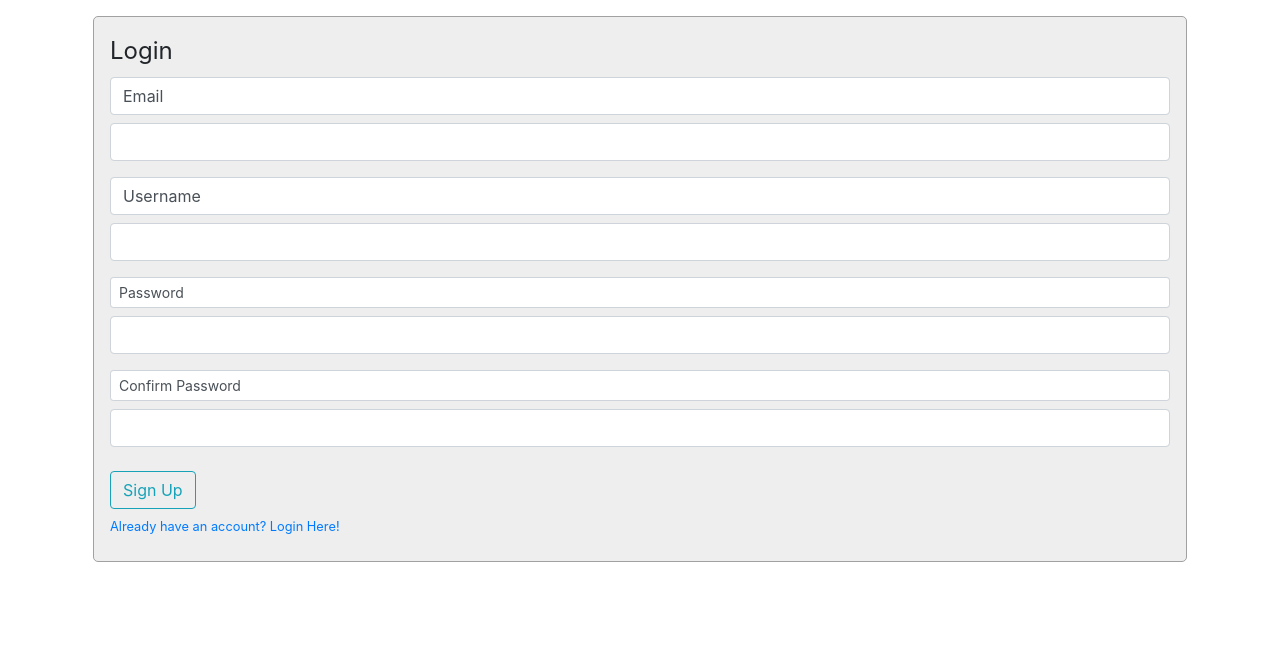
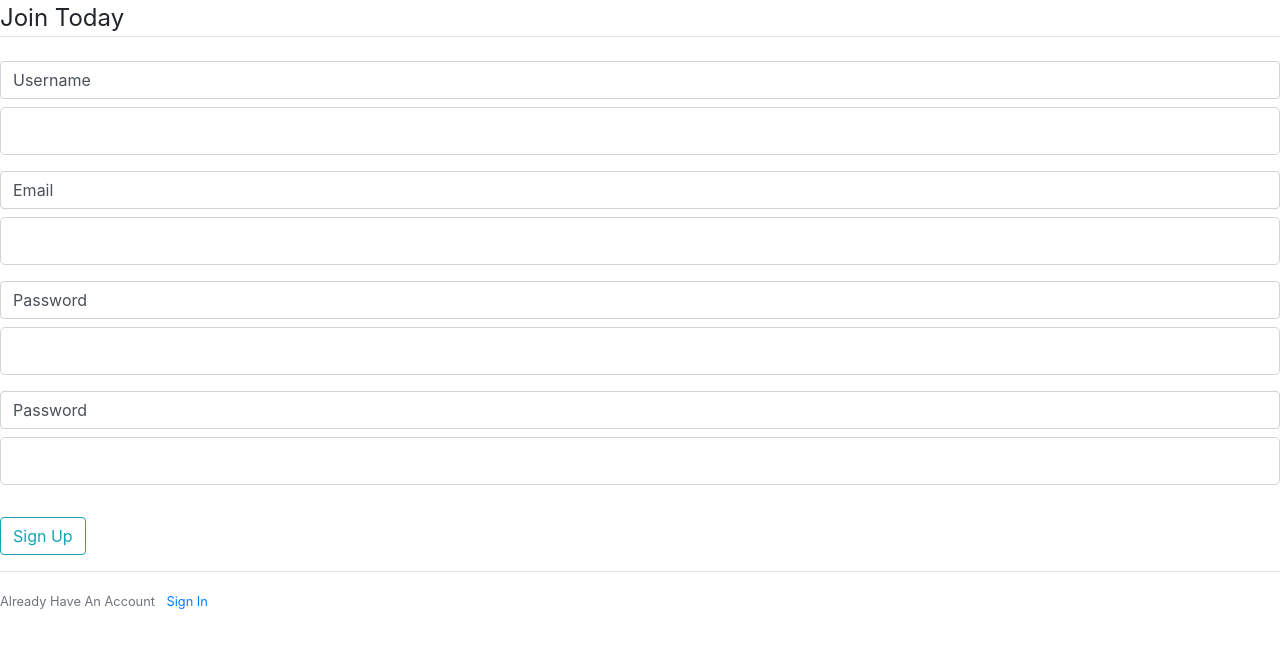
Before and after one commit to IreriVIkki/PitchesIP, a Flask app: page /authenticate/register in a window 1280 px wide. Shown: the part 64-712 px from the top of the page. Run offline with Flask 2, Linux system fonts and the light colour scheme; some libraries are stand-ins or nearby versions.

Commit message:
successfully made the register button add a new user to the database

```diff
--- a/app/auth/forms.py
+++ b/app/auth/forms.py
@@ -1,31 +1,21 @@
 from flask_wtf import FlaskForm
-from wtforms import StringField, PasswordField, SubmitField, BooleanField, ValidationError
-from wtforms.validators import Email, Length, DataRequired
-from ..models import User
+from wtforms import StringField, PasswordField, SubmitField, BooleanField
+from wtforms.validators import DataRequired, Length, Email, EqualTo
 
 
 class LoginForm(FlaskForm):
-    email = StringField('Email', validators=[Email(), DataRequired()])
-    password = PasswordField('Password', validators=[
-                             DataRequired(), Length(min=3, max=20)])
-    remember = BooleanField('Remember Me')
-    submit = SubmitField('LogIn')
+    email = StringField('Email', validators=[DataRequired(), Email()])
+    password = PasswordField('Password', validators=[DataRequired()])
+    remember = BooleanField('Remeber Me')
+    submit = SubmitField('Login')
 
 
-class RegisterForm(FlaskForm):
-    email = StringField('Email', validators=[Email(), DataRequired()])
+class RegistrationForm(FlaskForm):
+
     username = StringField('Username', validators=[
-                           Length(min=2, max=20), DataRequired()])
-    password = PasswordField('Password', validators=[
-                             DataRequired(), Length(min=3, max=20)])
-    confirm_password = PasswordField('Confirm Password', validators=[
-        DataRequired(), Length(min=3, max=20)])
+                           DataRequired(), Length(min=2, max=20)])
+    email = StringField('Email', validators=[DataRequired(), Email()])
+    password = PasswordField('Password', validators=[DataRequired()])
+    confirm_password = PasswordField(
+        'Password', validators=[DataRequired(), EqualTo('password')])
     submit = SubmitField('Sign Up')
-
-    def validate_email(self, data_field):
-        if User.query.filter_by(email=data_field.data).first():
-            raise ValidationError('There is an account with that email')
-
-    def validate_username(self, data_field):
-        if User.query.filter_by(name=data_field.data).first():
-            raise ValidationError('That user name is taken')
--- a/app/auth/views.py
+++ b/app/auth/views.py
@@ -1,24 +1,21 @@
-from flask import render_template, url_for, redirect
-from .forms import RegisterForm, LoginForm
+from flask import render_template, redirect, url_for
 from . import auth
-from .. import db
-from ..models import User
+from .forms import LoginForm, RegistrationForm
+from ..models import db, User
 
 
 @auth.route('/login')
 def login():
-    form = LoginForm()
-    return render_template('auth/login.html', form=form)
+    return render_template('auth/login.html')
 
 
 @auth.route('/register', methods=['GET', 'POST'])
 def register():
-    form = RegisterForm()
+    form = RegistrationForm()
     if form.validate_on_submit():
-        print('WORKS')
-        user = User(email=form.email.data, name=form.name.data,
+        user = User(email=form.email.data, name=form.username.data,
                     password=form.password.data)
         db.session.add(user)
         db.session.commit()
-        return redirect(url_for('auth.login'))
-    return render_template('auth/register.html', form=form)
+        return redirect(url_for('main.home'))
+    return render_template('auth/register.html', title='Register', form=form)
--- a/app/templates/auth/register.html
+++ b/app/templates/auth/register.html
@@ -1,39 +1,80 @@
 {% extends 'layout.html' %}
-
+<!-- this template leads to the page for regestering new users -->
 {% block content %}
-<div class="container mt-3">
-    <div class="field-box">
-        <!-- Adding a csrf tocken tag for providing security for the details -->
+<div class="content-section">
+    <form action="" method="POST">
+        <!-- this hidden tag adds a crsf tocken that provides protection for your shit -->
         {{ form.hidden_tag() }}
-        <form action="">
-            <fieldset>
-                <legend>Login</legend>
+        <!-- field set groups together shit that is related to each other -->
+        <fieldset class="form-group">
+            <!-- legend gives a dope ass title to a form field -->
+            <legend class="border-bottom mb-4">Join Today</legend>
             <div class="form-group">
-                    {{ form.email.label(class='form-control ') }}
-                    {{ form.email(class='form-control') }}
+                {{ form.username.label(class='form-control') }}
+                {% if form.username.errors %}
+                {{ form.username(class='form-control form-control-lg is-invalid') }}
+                <div class="invalid-feedback">
+                    {% for error in form.username.errors %}
+                    <span>{{ error }}</span>
+                    {% endfor %}
+                </div>
+                {% else %}
+                {{ form.username(class='form-control form-control-lg') }}
+                {% endif %}
             </div>
             <div class="form-group">
-                    {{ form.username.label(class='form-control ') }}
-                    {{ form.username(class='form-control') }}
+                {{ form.email.label(class='form-control') }}
+                {% if form.email.errors %}
+                {{ form.email(class='form-control form-control-lg is-invalid') }}
+                <div class="invalid-feedback">
+                    {% for error in form.email.errors %}
+                    <span>{{ error }}</span>
+                    {% endfor %}
+                </div>
+                {% else %}
+                {{ form.email(class='form-control form-control-lg') }}
+                {% endif %}
             </div>
             <div class="form-group">
-                    {{ form.password.label(class='form-control form-control-sm') }}
-                    {{ form.password(class='form-control') }}
+                {{ form.password.label(class='form-control') }}
+                {% if form.password.errors %}
+                {{ form.password(class='form-control form-control-lg is-invalid') }}
+                <div class="invalid-feedback">
+                    {% for error in form.password.errors %}
+                    <span>{{ error }}</span>
+                    {% endfor %}
+                </div>
+                {% else %}
+                {{ form.password(class='form-control form-control-lg') }}
+                {% endif %}
             </div>
             <div class="form-group">
-                    {{ form.confirm_password.label(class='form-control form-control-sm') }}
-                    {{ form.confirm_password(class='form-control') }}
+                {{ form.confirm_password.label(class='form-control') }}
+                {% if form.confirm_password.errors %}
+                {{ form.confirm_password(class='form-control form-control-lg is-invalid') }}
+                <div class="invalid-feedback">
+                    {% for error in form.confirm_password.errors %}
+                    <span>{{ error }}</span>
+                    {% endfor %}
+                </div>
+                {% else %}
+                {{ form.confirm_password(class='form-control form-control-lg') }}
+                {% endif %}
             </div>
         </fieldset>
-            <div class="d-inline-flex pt-2">
-                <a href="{{ url_for('main.home') }}" class="btn btn-outline-info mb-0">
-                    {{form.submit.label(class='mb-0')}}
-                </a>
+        <div class="form-group">
+            {{ form.submit(class='btn btn-outline-info') }}
         </div>
     </form>
-        <small class="text-muted margin-top">
-            <a href="{{ url_for('auth.login') }}" class="nav-link pl-0">Already have an account? Login Here!</a>
+    <div class="border-top pt-3">
+        <small class="text-muted">
+            Already Have An Account
+            <a class="ml-2" href="{{ url_for('auth.login') }}">Sign In</a>
         </small>
     </div>
 </div>
 {% endblock content %}
+
+
+<!-- EXTRA NOTES -->
+<!-- leaving the action with just blanc strings means that on submit the form will be posted on the very same page -->
```
Lines whose indentation alone changed are shown as unchanged.
